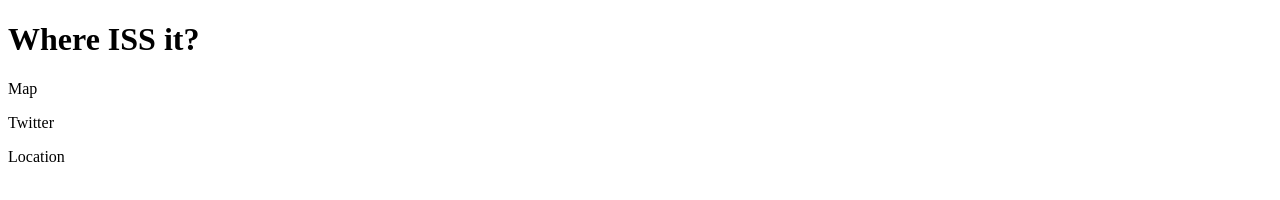
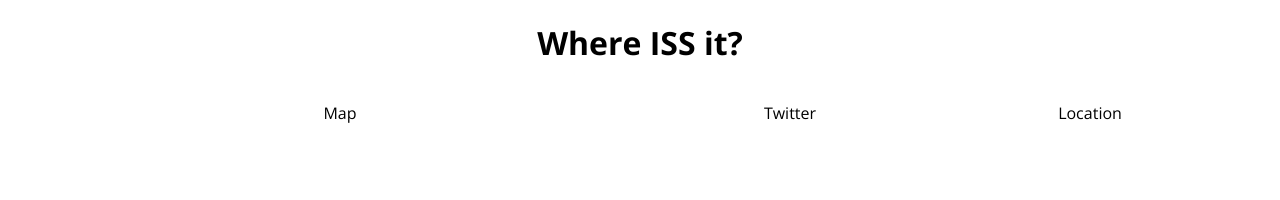
Before and after one commit to Ashley-Stanbridge/waste-of-space, a website: page index.html in a window 1280 px wide. Drawn offline with nearby package versions, Linux system fonts and the light colour scheme; the site is published under a folder, as on GitHub Pages, so addresses that start at the root find nothing.

Commit message:
Update index.html

```diff
--- a/index.html
+++ b/index.html
@@ -1,6 +1,6 @@
 <!DOCTYPE html>
 <html>
-<link rel="stylesheet" type="text/css" href="/ISS.css">
+<link rel="stylesheet" type="text/css" href="ISS.css">
 <link href='https://fonts.googleapis.com/css?family=Open+Sans:400,700' rel='stylesheet' type='text/css'>
 <head>
   <title>ISS</title>
```
